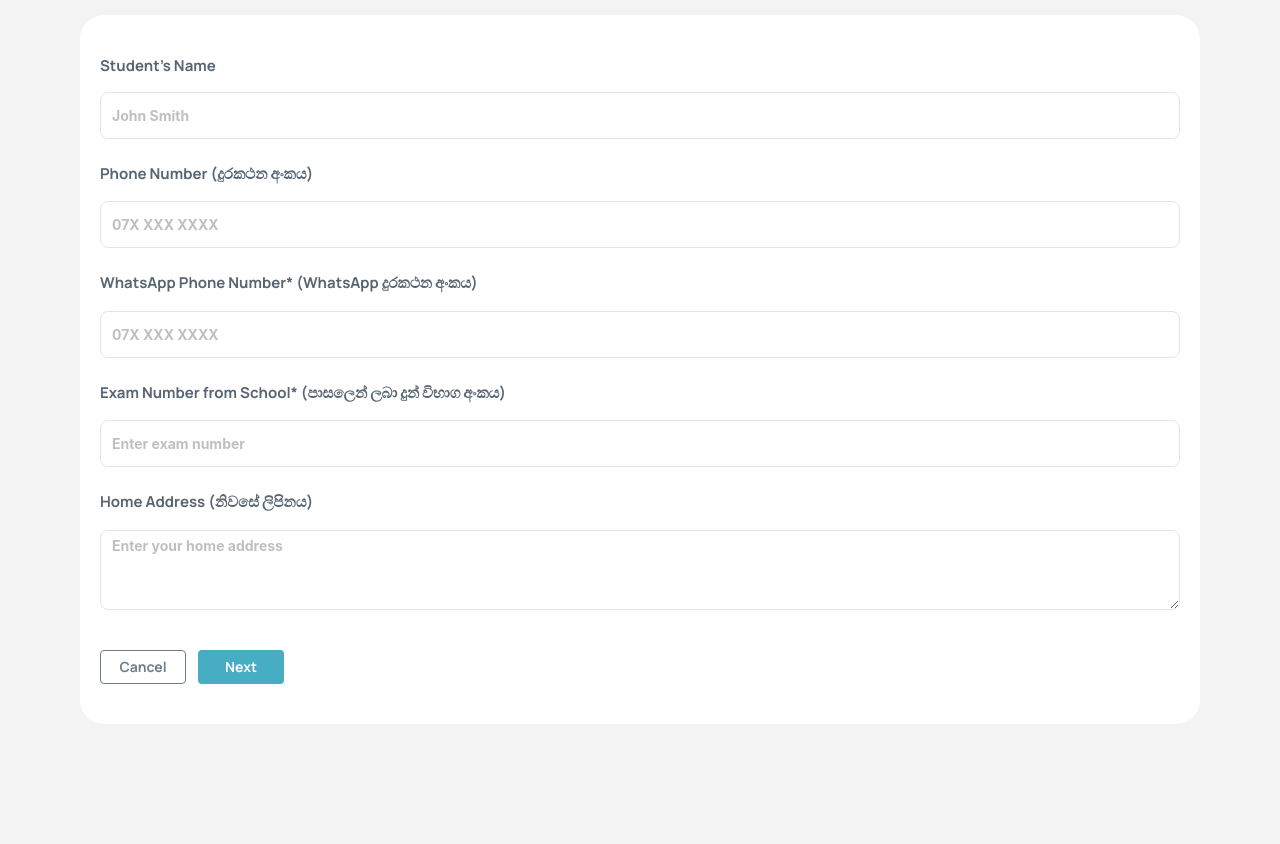
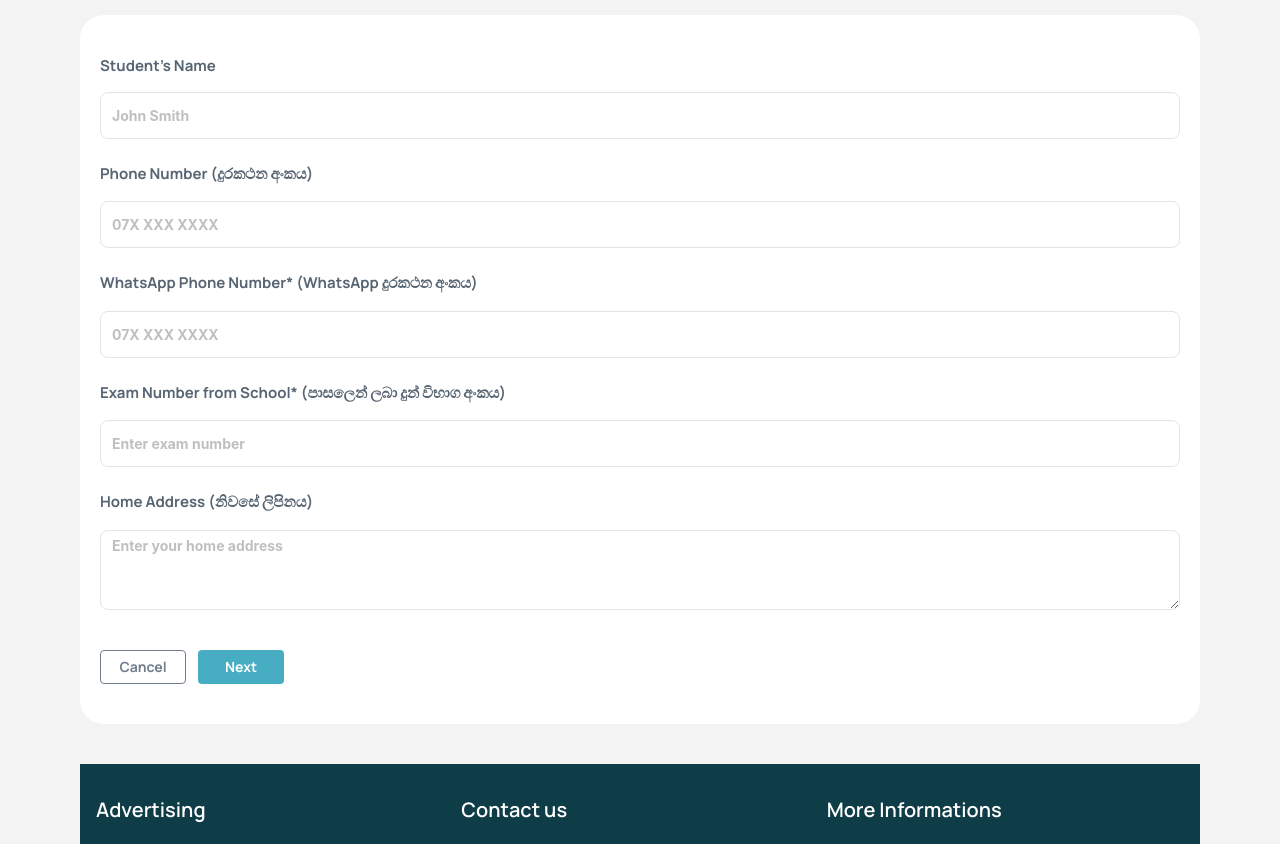
Before and after one commit to Lasith22/graduation-app, a React (Vite) app: page /form in a window 1280 px wide. Shown: the part 105-949 px from the top of the page. Built offline with nearby package versions, Linux system fonts and the light colour scheme.

Commit message:
Integrate Footer component into Form page layout

```diff
--- a/src/pages/Form.jsx
+++ b/src/pages/Form.jsx
@@ -1,12 +1,14 @@
 import React from 'react';
 import Hero from '../components/home/Hero';
 import MainForm from '../components/form/MainForm';
+import Footer from '../components/home/Footer';
 
 const Form = () => {
   return (
     <>
       <div className="bg-[#F3F3F3] p-5 md:p-20">
         <MainForm />
+        <Footer />
       </div>
     </>
   );
```
